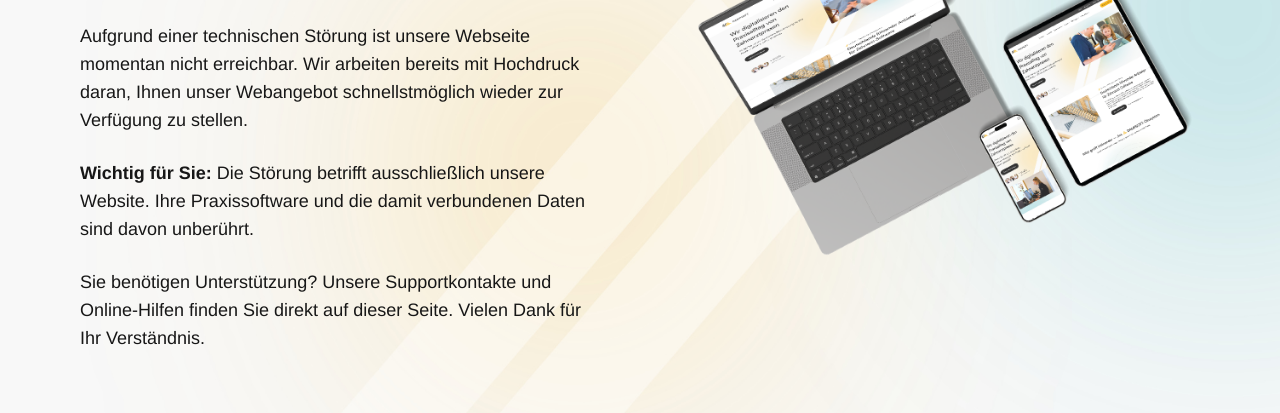
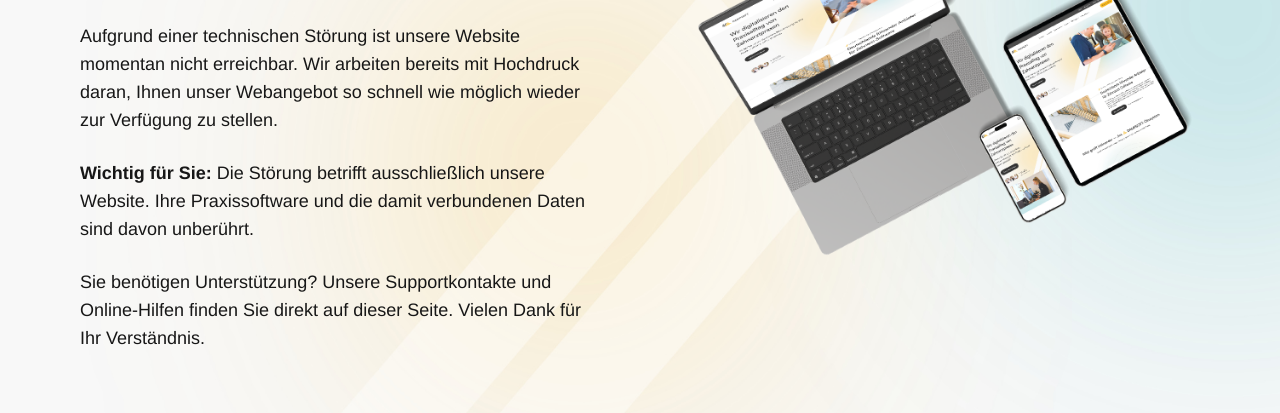
Before and after one commit to tobiasniering/ausfall-website, a plain HTML site: page index.html in a window 1280 px wide. Shown: the part 387-800 px from the top of the page. Drawn offline with Linux system fonts and the light colour scheme; a web font is replaced by a local one.

Commit message:
Update index.html

```diff
--- a/index.html
+++ b/index.html
@@ -27,7 +27,7 @@
 		<div class="row">
 			<div class="column col_1_2">
 				<h1>Unsere Website ist gleich wieder für Sie da!</h1>
-				<p>Aufgrund einer technischen Störung ist unsere Webseite momentan nicht  erreichbar. Wir arbeiten bereits mit Hochdruck daran, Ihnen unser Webangebot schnellstmöglich wieder zur    Verfügung zu stellen.</p>
+				<p>Aufgrund einer technischen Störung ist unsere Website momentan nicht erreichbar. Wir arbeiten bereits mit Hochdruck daran, Ihnen unser Webangebot so schnell wie möglich wieder zur Verfügung zu stellen.</p>
               <p><strong>Wichtig für Sie: </strong>Die Störung betrifft ausschließlich unsere Website. Ihre Praxissoftware und die damit verbundenen Daten sind davon unberührt.</p>
                 <p>Sie benötigen Unterstützung? Unsere Supportkontakte und Online-Hilfen finden Sie direkt auf dieser Seite. Vielen Dank für Ihr Verständnis.</p>
 
```
